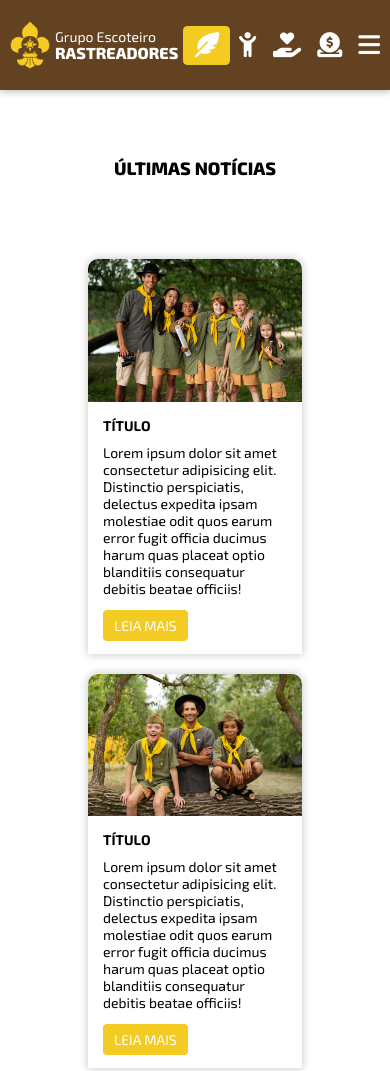
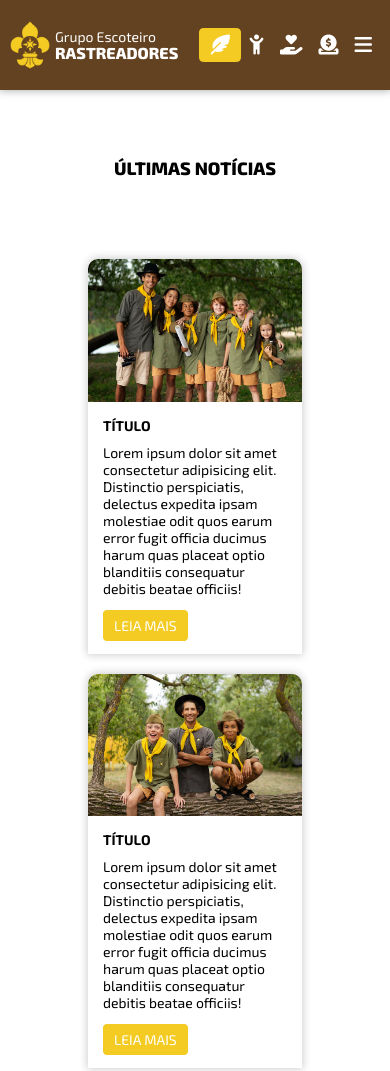
Before and after one commit to eriboli/Sitev01, a plain HTML site: page index.html in a window 390 px wide. Shown: the top 1071 px of the page. Drawn offline with Linux system fonts and the light colour scheme.

Commit message:
Change mobile resolution

```diff
--- a/css/style.css
+++ b/css/style.css
@@ -396,8 +396,12 @@ input, textarea {
 }
 
 
-@media (max-width: 360px) {
-   .header{
+@media (max-width: 480px) {
+    body {
+        font-size: 16px;
+    }
+
+    .header{
         display: flex;
         flex-wrap: nowrap;
     }
@@ -409,6 +413,7 @@ input, textarea {
     .menu {
         margin-right: 10px;
     }
+
     .header img {
         width: 40px;
     }
```
